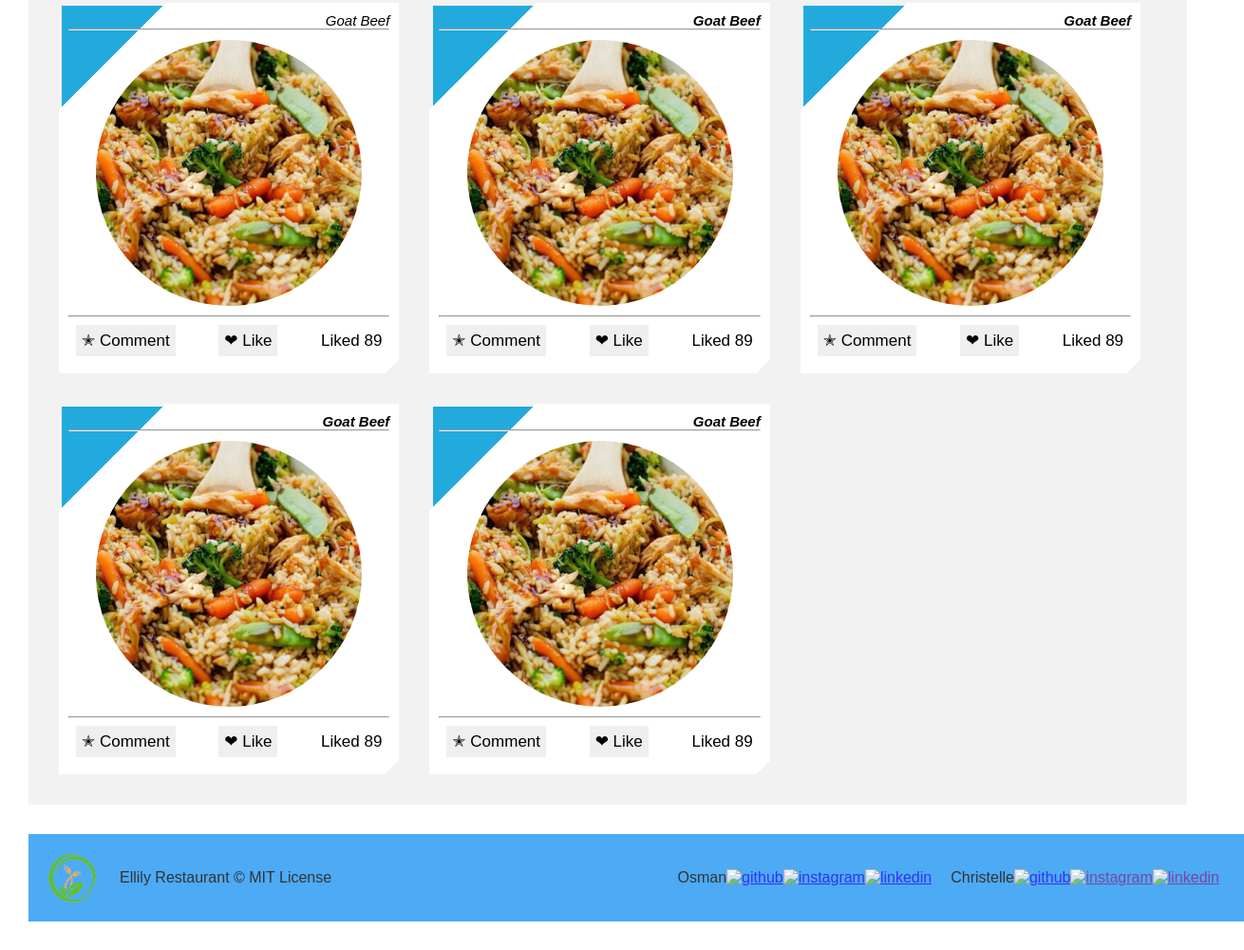
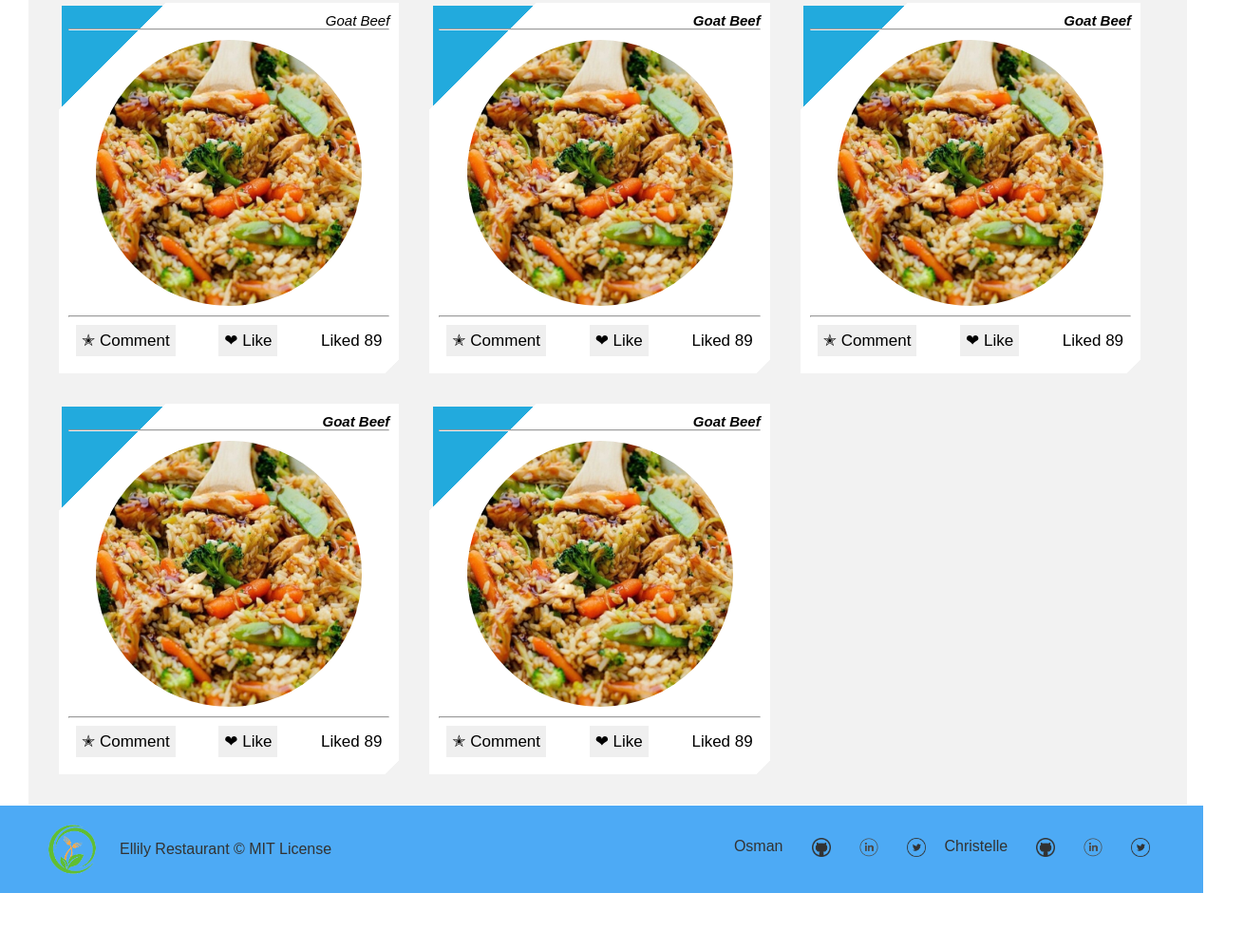
Before and after one commit to osmanwako/Mealwebpackapi, a website built with webpack: page src/index.html in a window 1280 px wide. Shown: the part 98-1098 px from the top of the page at 95% size, 1310 px wide, since content can reach past the window. After the commit the page ends 1038 px from the top, so only its background shows below. Built offline with nearby package versions, Linux system fonts and the light colour scheme; no server answers.

Commit message:
Update Footer style

```diff
--- a/src/assets/style.css
+++ b/src/assets/style.css
@@ -237,12 +237,17 @@ body {
 
 .footer-container {
   max-width: 1536px;
-  margin: 30px;
-  width: 100%;
+  padding: 0 30px;
+  width: 99%;
   background-color: #2196f3;
   opacity: 0.8;
   display: block;
   border-top: 0.09px solid #fff;
+}
+
+.dev-icon{
+width: 20px;
+height: 20px;
 }
 
 .nav-footer{
@@ -260,8 +265,22 @@ body {
 
 .developer{
   display: flex;
+  text-align: center;
+  gap: 10px;
+  list-style: none;
+}
+
+.developer a{
+  display: block;
   padding: 10px;
-  list-style: none;
+  text-decoration: none;
+  color: #000;
+}
+
+.developer a:hover{
+  background-color: #ddd;
+  border-radius: 10px;
+  color: #00f;
 }
 
 .mit{
--- a/src/index.html
+++ b/src/index.html
@@ -108,18 +108,19 @@
         <div class="dev-description">
           <span class="dev-description">
               <ul class="developer">
-                <li>Osman</li>
-                  <li><a href="https://github.com/osmanwako/"><img alt="github" class="github"></a></li>
-                  <li><a href="https://www.linkedin.com/in/osmanwako411/"><img alt="instagram" class="instagram"></a></li>
-                  <li><a href="https://www.linkedin.com/in/osmanwako411/"><img alt="linkedin" class="linkedin"></a></li>
+                <li><a href="mailto:">Osman</a></li>
+                  <li><a href="https://github.com/osmanwako/"><img alt="github" src="./resource/images/github.png" class="dev-icon github"></a></li>
+                  <li><a href="https://www.linkedin.com/in/osmanwako411/">
+                    <img src="./resource/images/linkedin.png" alt="twitter" class="dev-icon twitter"></a></li>
+                  <li><a href="https://www.linkedin.com/in/osmanwako411/"><img src="./resource/images/twitter.png" alt="linkedin" class="dev-icon linkedin"></a></li>
               </ul>
           </span>
           <span class="dev-description">
               <ul class="developer">
-                <li>Christelle</li>
-                  <li><a href="https://github.com/osmanwako"><img alt="github" class="github"></a></li>
-                  <li><a href=""><img alt="instagram" class="instagram"></a></li>
-                  <li><a href=""><img alt="linkedin" class="linkedin"></a></li>
+                <li><a href="http://">Christelle</a></li>
+                  <li><a href="https://github.com/osmanwako"><img src="./resource/images/github.png" alt="github" class="dev-icon github"></a></li>
+                  <li><a href=""><img src="./resource/images/linkedin.png" alt="twitter" class="dev-icon twitter"></a></li>
+                  <li><a href=""><img src="./resource/images/twitter.png" alt="linkedin" class="dev-icon linkedin"></a></li>
               </ul>
           </span>
       </div>
--- a/src/index.js
+++ b/src/index.js
@@ -1,5 +1,8 @@
 import './assets/style.css';
 import './assets/logo.png';
+import './assets/github.png';
+import './assets/linkedin.png';
+import './assets/twitter.png';
 import './assets/meal.jpg';
 import getcategories from './module/meal.js';
 import { ulelement } from './module/dom_elements.js';
```
Also changed, not shown: dist/index.bundle.js, dist/index.html, dist/resource/images/github.png (added), dist/resource/images/linkedin.png (added), dist/resource/images/twitter.png (added), src/assets/github.png (added), src/assets/linkedin.png (added), src/assets/twitter.png (added).
